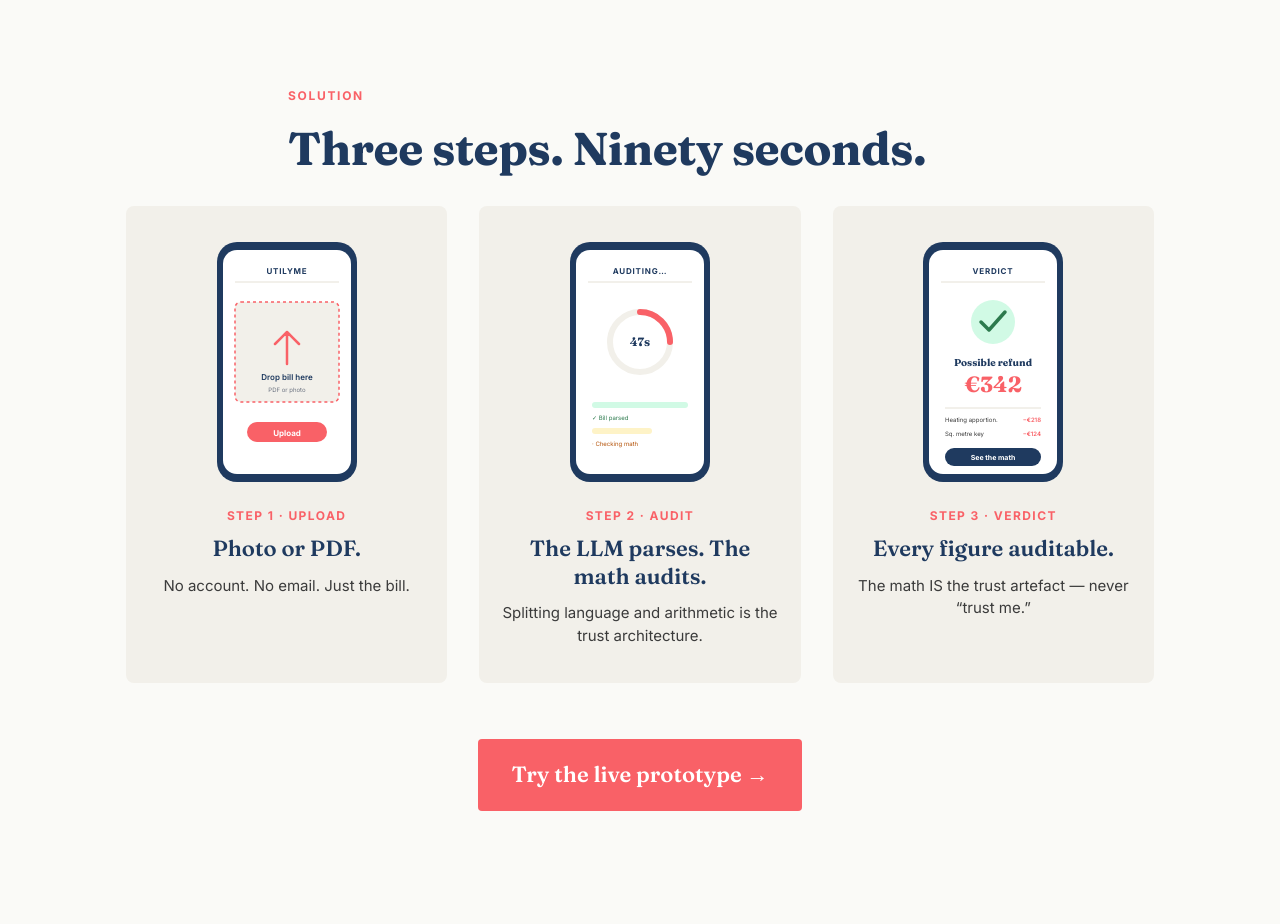
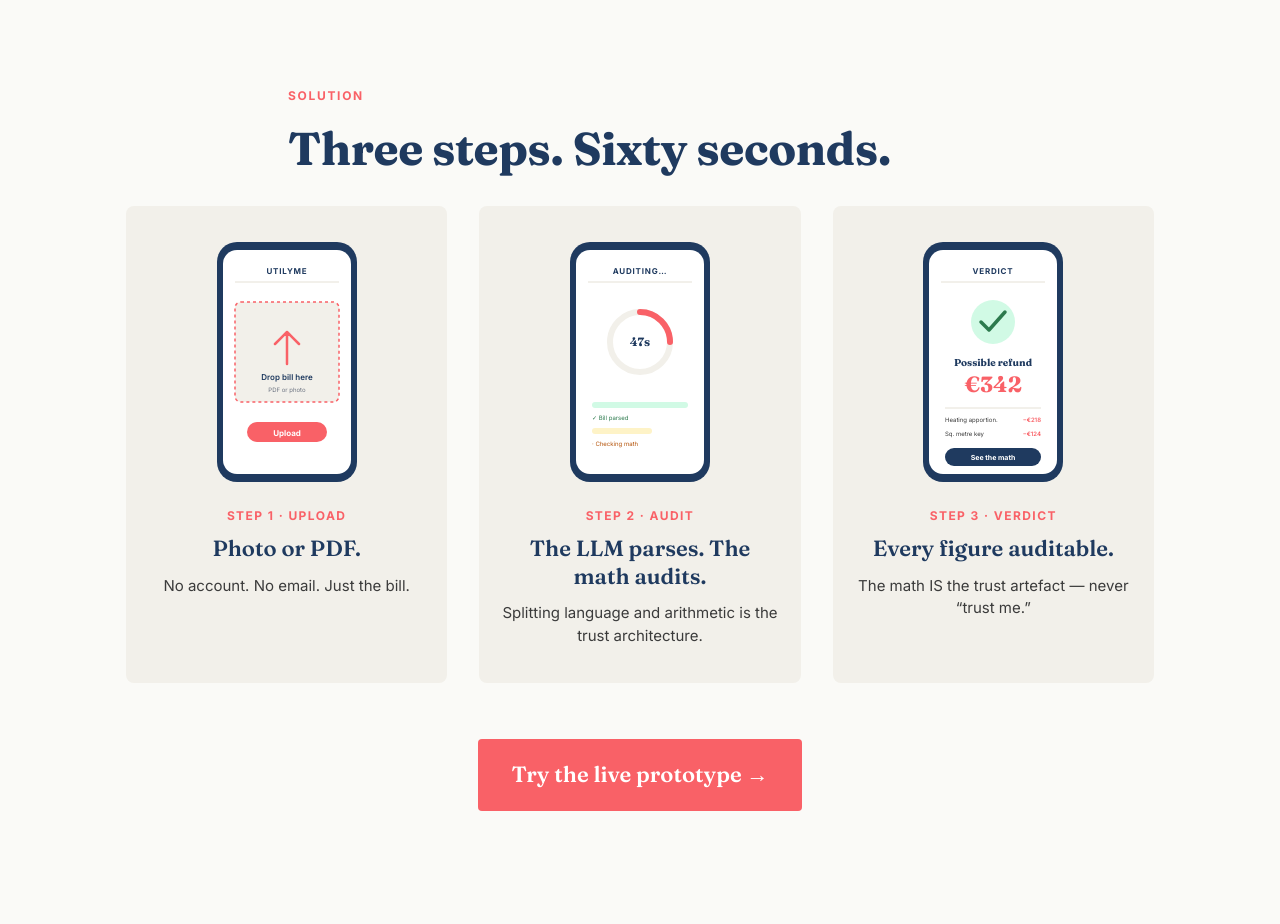
Before and after one commit to xsSusanne/UtilyMeCaseStudy, a plain HTML site: page index.html in a window 1280 px wide. Shown: the part 3220-4144 px from the top of the page. Drawn offline with Linux system fonts and the light colour scheme.

Commit message:
Update index.html

```diff
--- a/index.html
+++ b/index.html
@@ -317,7 +317,7 @@
 <section class="wide"style="padding-top:140px;">
   <div class="container">
     <span class="kicker">Solution</span>
-    <h2>Three steps. Ninety seconds.</h2>
+    <h2>Three steps. Sixty seconds.</h2>
   </div>
   <div class="wide">
     <div class="approach-grid">
```
